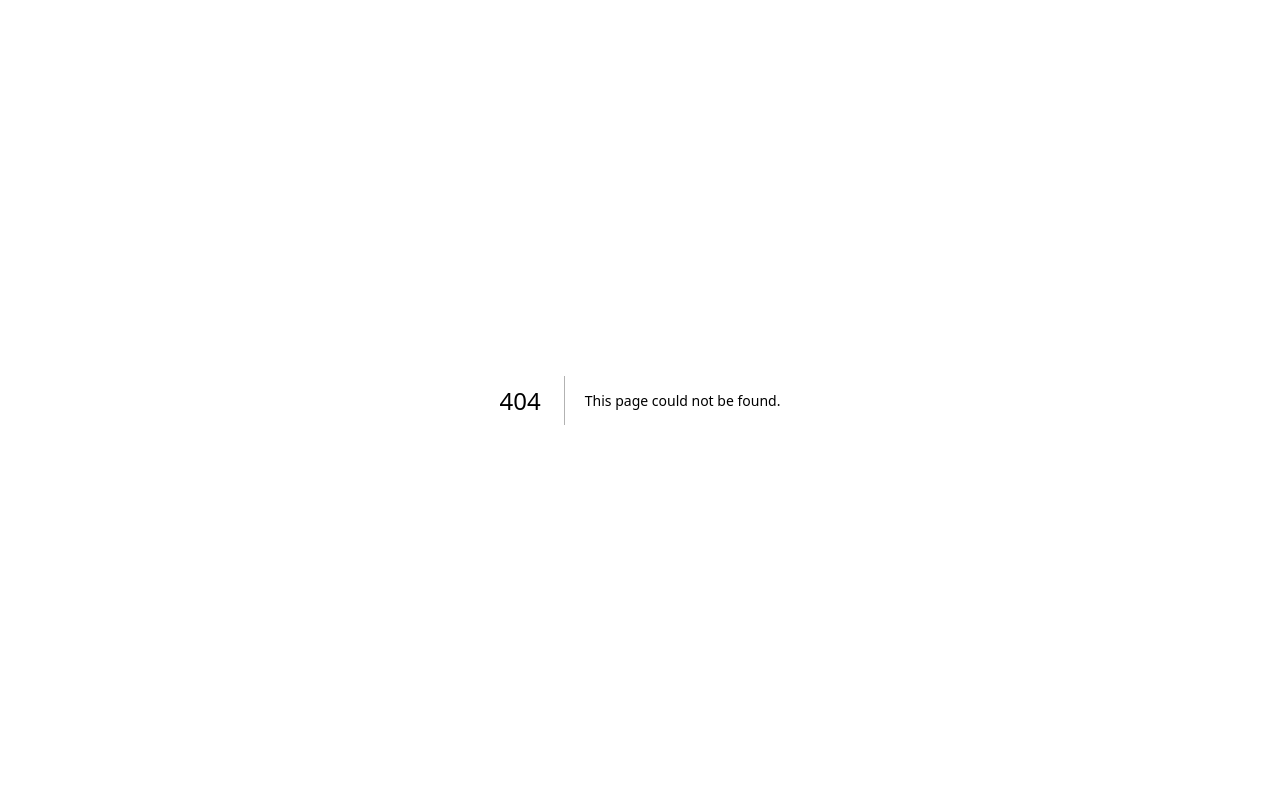
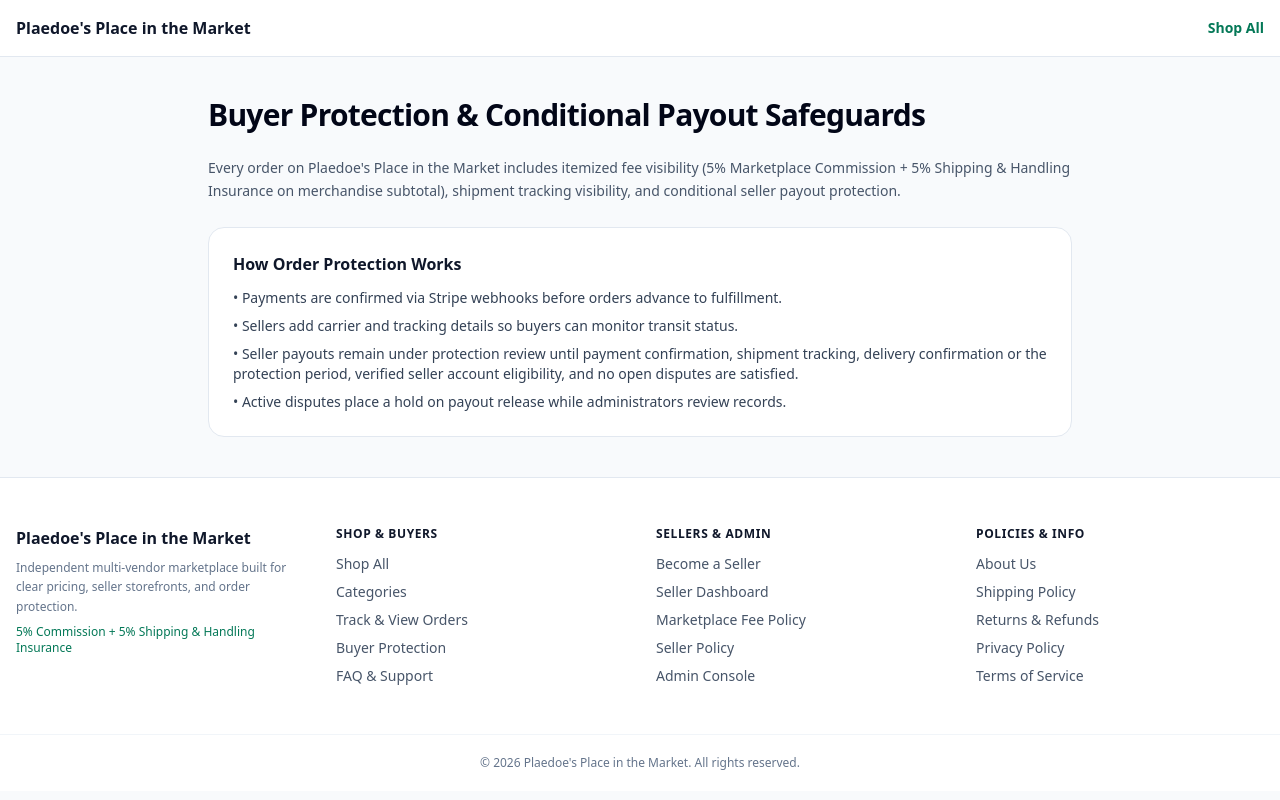
Before and after one commit to creevesunc/Plaedoes-place-in-the-marketplace-, a Next.js app: page /buyer-protection in a window 1280 px wide. Before the commit this address had no page. Built offline with nearby package versions, Linux system fonts and the light colour scheme.

Commit message:
Create BuyerProtectionPage component

```diff
--- /dev/null
+++ b/src/app/buyer-protection/page.tsx
@@ -0,0 +1,46 @@
+import Link from "next/link";
+import { MarketplaceFooter } from "@/components/MarketplaceFooter";
+
+export default function BuyerProtectionPage() {
+  return (
+    <div className="min-h-screen bg-slate-50 text-slate-900">
+      <header className="border-b border-slate-200 bg-white">
+        <div className="mx-auto flex max-w-7xl items-center justify-between px-4 py-4">
+          <Link href="/" className="text-base font-bold text-slate-900">
+            Plaedoe&apos;s Place in the Market
+          </Link>
+          <Link href="/shop" className="text-sm font-semibold text-emerald-700 hover:underline">
+            Shop All
+          </Link>
+        </div>
+      </header>
+
+      <main className="mx-auto max-w-4xl px-4 py-10 space-y-6">
+        <h1 className="text-3xl font-extrabold tracking-tight text-slate-950">
+          Buyer Protection &amp; Conditional Payout Safeguards
+        </h1>
+        <p className="text-sm leading-relaxed text-slate-600">
+          Every order on Plaedoe&apos;s Place in the Market includes itemized fee visibility (5%
+          Marketplace Commission + 5% Shipping &amp; Handling Insurance on merchandise subtotal),
+          shipment tracking visibility, and conditional seller payout protection.
+        </p>
+
+        <div className="rounded-2xl border border-slate-200 bg-white p-6 space-y-3 text-sm text-slate-700">
+          <h2 className="text-base font-bold text-slate-900">How Order Protection Works</h2>
+          <ul className="space-y-2">
+            <li>• Payments are confirmed via Stripe webhooks before orders advance to fulfillment.</li>
+            <li>• Sellers add carrier and tracking details so buyers can monitor transit status.</li>
+            <li>
+              • Seller payouts remain under protection review until payment confirmation, shipment
+              tracking, delivery confirmation or the protection period, verified seller account
+              eligibility, and no open disputes are satisfied.
+            </li>
+            <li>• Active disputes place a hold on payout release while administrators review records.</li>
+          </ul>
+        </div>
+      </main>
+
+      <MarketplaceFooter />
+    </div>
+  );
+}
```
